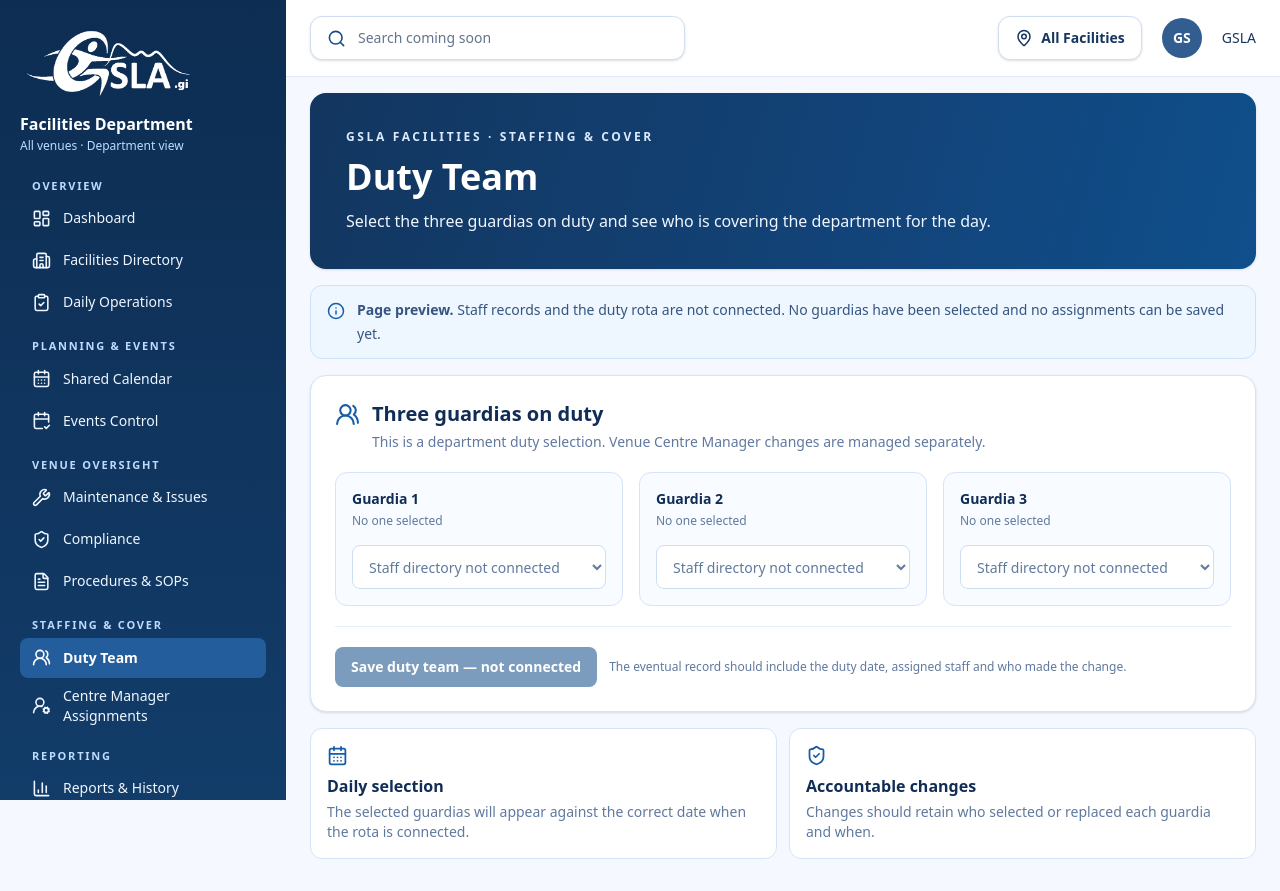
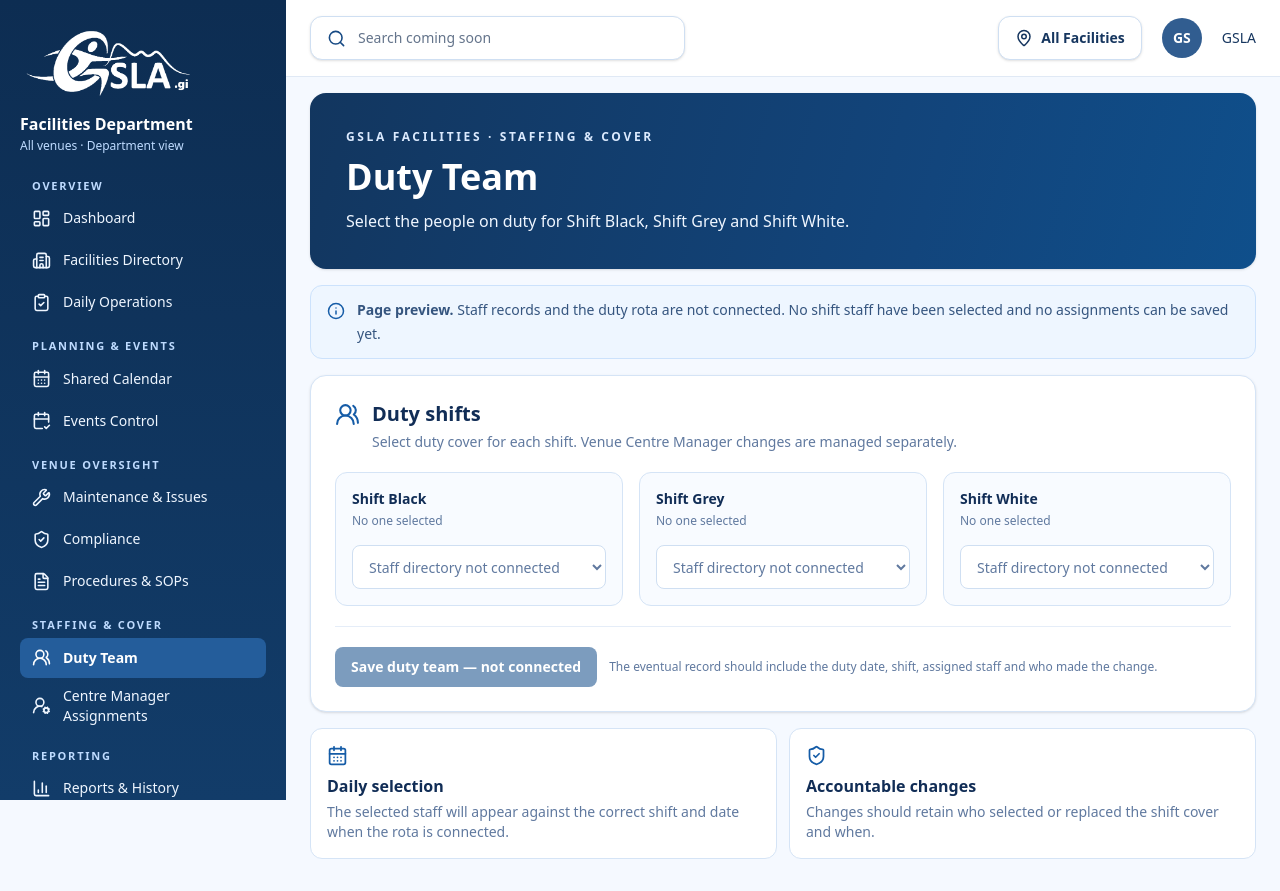
Before and after one commit to gibfesta/gsla-new-sdu, a Next.js app: page /facilities/duty-team in a window 1280 px wide. Built offline with nearby package versions, Linux system fonts and the light colour scheme.

Commit message:
Name Facilities duty shifts Black Grey White

```diff
--- a/app/facilities/duty-team/page.tsx
+++ b/app/facilities/duty-team/page.tsx
@@ -6,24 +6,24 @@ export default function DutyTeamPage() {
       <section className="rounded-2xl bg-[linear-gradient(105deg,#12365f_0%,#12457c_65%,#0f4f8b_100%)] px-7 py-9 text-white shadow-sm sm:px-9">
         <p className="text-xs font-bold uppercase tracking-[0.22em] text-blue-100">GSLA Facilities · Staffing & Cover</p>
         <h1 className="mt-3 text-3xl font-extrabold sm:text-4xl">Duty Team</h1>
-        <p className="mt-3 max-w-3xl text-blue-50">Select the three guardias on duty and see who is covering the department for the day.</p>
+        <p className="mt-3 max-w-3xl text-blue-50">Select the people on duty for Shift Black, Shift Grey and Shift White.</p>
       </section>
 
-      <div className="flex items-start gap-3 rounded-xl border border-[#cce2fc] bg-[#eef6ff] px-4 py-3 text-sm leading-6 text-[#35557f]"><Info size={18} className="mt-1 shrink-0 text-[#155ca7]" aria-hidden="true" /><p><strong>Page preview.</strong> Staff records and the duty rota are not connected. No guardias have been selected and no assignments can be saved yet.</p></div>
+      <div className="flex items-start gap-3 rounded-xl border border-[#cce2fc] bg-[#eef6ff] px-4 py-3 text-sm leading-6 text-[#35557f]"><Info size={18} className="mt-1 shrink-0 text-[#155ca7]" aria-hidden="true" /><p><strong>Page preview.</strong> Staff records and the duty rota are not connected. No shift staff have been selected and no assignments can be saved yet.</p></div>
 
       <section className="rounded-2xl border border-[#d5e4f6] bg-white p-5 shadow-sm sm:p-6" aria-labelledby="duty-team-heading">
-        <div className="flex items-start gap-3"><UsersRound size={25} className="mt-0.5 text-[#155ca7]" aria-hidden="true" /><div><h2 id="duty-team-heading" className="text-xl font-bold">Three guardias on duty</h2><p className="mt-1 text-sm text-[#60799f]">This is a department duty selection. Venue Centre Manager changes are managed separately.</p></div></div>
+        <div className="flex items-start gap-3"><UsersRound size={25} className="mt-0.5 text-[#155ca7]" aria-hidden="true" /><div><h2 id="duty-team-heading" className="text-xl font-bold">Duty shifts</h2><p className="mt-1 text-sm text-[#60799f]">Select duty cover for each shift. Venue Centre Manager changes are managed separately.</p></div></div>
         <div className="mt-5 grid gap-4 lg:grid-cols-3">
-          {[1, 2, 3].map((number) => <div key={number} className="rounded-xl border border-[#d5e4f6] bg-[#f8fbff] p-4">
-            <label htmlFor={`guardia-${number}`} className="block text-sm font-semibold">Guardia {number}</label>
+          {["Shift Black", "Shift Grey", "Shift White"].map((shift) => <div key={shift} className="rounded-xl border border-[#d5e4f6] bg-[#f8fbff] p-4">
+            <label htmlFor={shift.toLowerCase().replace(" ", "-")} className="block text-sm font-semibold">{shift}</label>
             <p className="mt-1 text-xs text-[#60799f]">No one selected</p>
-            <select id={`guardia-${number}`} disabled defaultValue="" className="mt-4 min-h-11 w-full cursor-not-allowed rounded-lg border border-[#cfdff2] bg-white px-3 text-sm text-[#60799f]"><option value="">Staff directory not connected</option></select>
+            <select id={shift.toLowerCase().replace(" ", "-")} disabled defaultValue="" className="mt-4 min-h-11 w-full cursor-not-allowed rounded-lg border border-[#cfdff2] bg-white px-3 text-sm text-[#60799f]"><option value="">Staff directory not connected</option></select>
           </div>)}
         </div>
-        <div className="mt-5 flex flex-wrap items-center gap-3 border-t border-[#e5edf8] pt-5"><button type="button" disabled className="cursor-not-allowed rounded-lg bg-[#7c9cbe] px-4 py-2.5 text-sm font-semibold text-white">Save duty team — not connected</button><p className="text-xs text-[#60799f]">The eventual record should include the duty date, assigned staff and who made the change.</p></div>
+        <div className="mt-5 flex flex-wrap items-center gap-3 border-t border-[#e5edf8] pt-5"><button type="button" disabled className="cursor-not-allowed rounded-lg bg-[#7c9cbe] px-4 py-2.5 text-sm font-semibold text-white">Save duty team — not connected</button><p className="text-xs text-[#60799f]">The eventual record should include the duty date, shift, assigned staff and who made the change.</p></div>
       </section>
 
-      <div className="grid gap-3 sm:grid-cols-2"><div className="rounded-xl border border-[#d5e4f6] bg-white p-4"><CalendarDays size={21} className="text-[#155ca7]" aria-hidden="true" /><h2 className="mt-2 font-semibold">Daily selection</h2><p className="mt-1 text-sm text-[#60799f]">The selected guardias will appear against the correct date when the rota is connected.</p></div><div className="rounded-xl border border-[#d5e4f6] bg-white p-4"><ShieldCheck size={21} className="text-[#155ca7]" aria-hidden="true" /><h2 className="mt-2 font-semibold">Accountable changes</h2><p className="mt-1 text-sm text-[#60799f]">Changes should retain who selected or replaced each guardia and when.</p></div></div>
+      <div className="grid gap-3 sm:grid-cols-2"><div className="rounded-xl border border-[#d5e4f6] bg-white p-4"><CalendarDays size={21} className="text-[#155ca7]" aria-hidden="true" /><h2 className="mt-2 font-semibold">Daily selection</h2><p className="mt-1 text-sm text-[#60799f]">The selected staff will appear against the correct shift and date when the rota is connected.</p></div><div className="rounded-xl border border-[#d5e4f6] bg-white p-4"><ShieldCheck size={21} className="text-[#155ca7]" aria-hidden="true" /><h2 className="mt-2 font-semibold">Accountable changes</h2><p className="mt-1 text-sm text-[#60799f]">Changes should retain who selected or replaced the shift cover and when.</p></div></div>
     </div>
   );
 }
```
